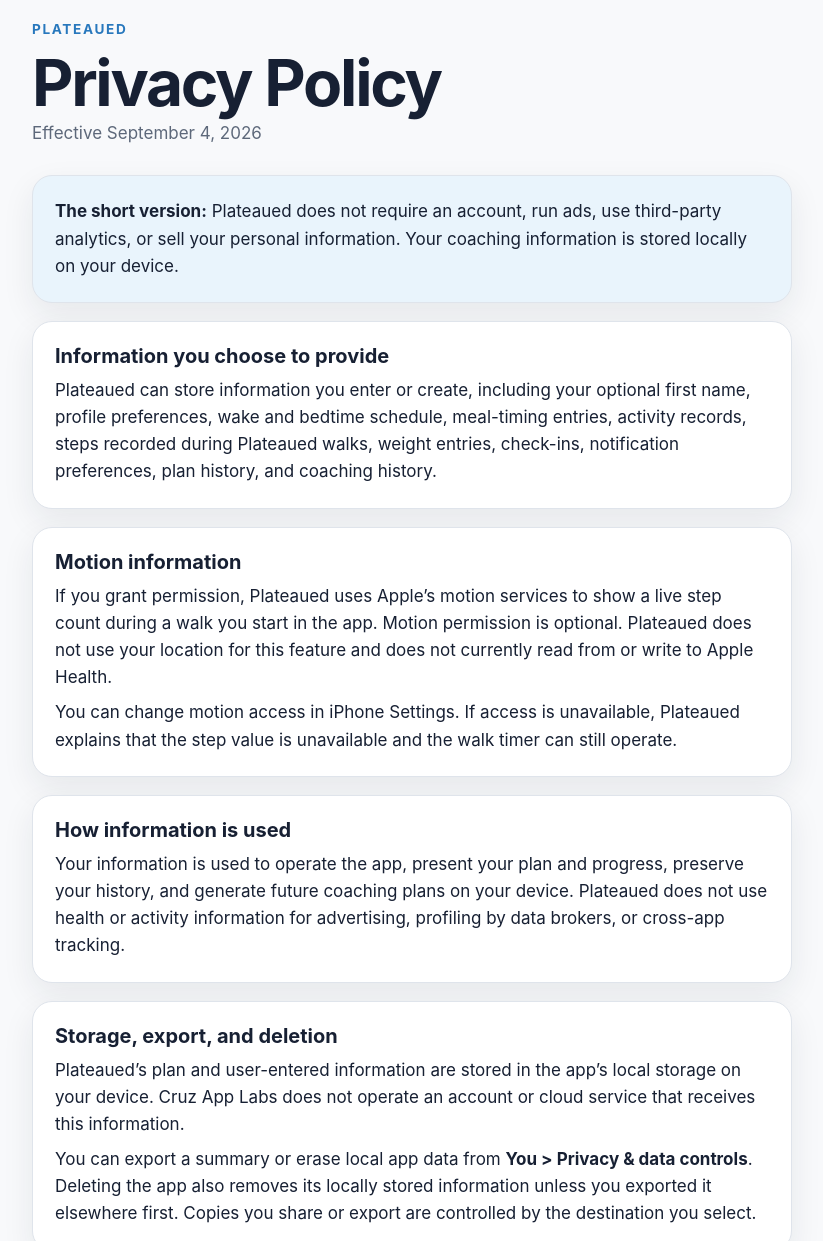
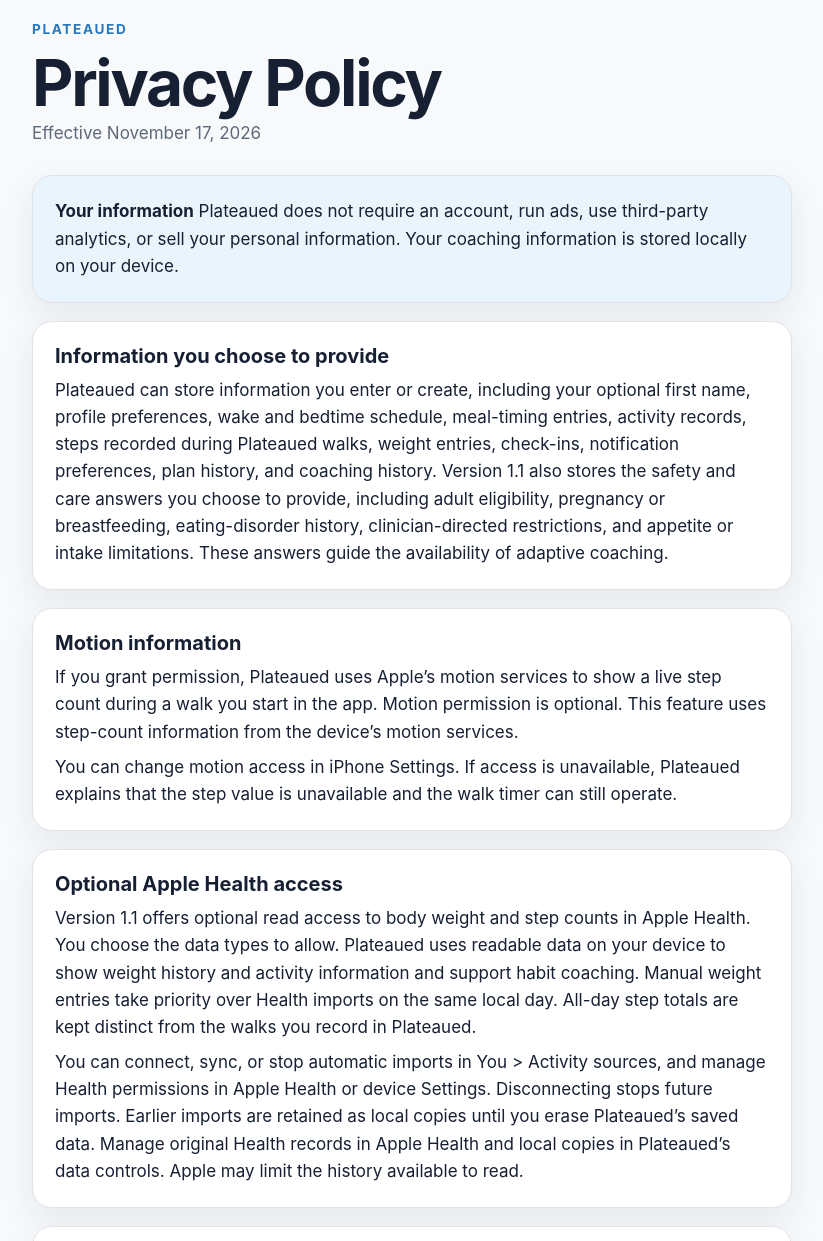
Before and after one commit to cruzapplabs-web/cruzapplabs-web.github.io, a plain HTML site: page plateaued/privacy/index.html in a window 1280 px wide. Shown: the part 80-1321 px from the top of the page, without its empty margins (228-1051 px from the left). Drawn offline with Linux system fonts and the light colour scheme.

Commit message:
Update Plateaued privacy policy for optional Health reads and build 14 data controls

```diff
--- a/plateaued/privacy/index.html
+++ b/plateaued/privacy/index.html
@@ -69,21 +69,27 @@
   <main>
     <div class="eyebrow">Plateaued</div>
     <h1>Privacy Policy</h1>
-    <p class="updated">Effective September 4, 2026</p>
+    <p class="updated">Effective November 17, 2026</p>
 
     <div class="notice">
-      <strong>The short version:</strong> Plateaued does not require an account, run ads, use third-party analytics, or sell your personal information. Your coaching information is stored locally on your device.
+      <strong>Your information</strong> Plateaued does not require an account, run ads, use third-party analytics, or sell your personal information. Your coaching information is stored locally on your device.
     </div>
 
     <section>
       <h2>Information you choose to provide</h2>
-      <p>Plateaued can store information you enter or create, including your optional first name, profile preferences, wake and bedtime schedule, meal-timing entries, activity records, steps recorded during Plateaued walks, weight entries, check-ins, notification preferences, plan history, and coaching history.</p>
+      <p>Plateaued can store information you enter or create, including your optional first name, profile preferences, wake and bedtime schedule, meal-timing entries, activity records, steps recorded during Plateaued walks, weight entries, check-ins, notification preferences, plan history, and coaching history. Version 1.1 also stores the safety and care answers you choose to provide, including adult eligibility, pregnancy or breastfeeding, eating-disorder history, clinician-directed restrictions, and appetite or intake limitations. These answers guide the availability of adaptive coaching.</p>
     </section>
 
     <section>
       <h2>Motion information</h2>
-      <p>If you grant permission, Plateaued uses Apple’s motion services to show a live step count during a walk you start in the app. Motion permission is optional. Plateaued does not use your location for this feature and does not currently read from or write to Apple Health.</p>
+      <p>If you grant permission, Plateaued uses Apple’s motion services to show a live step count during a walk you start in the app. Motion permission is optional. This feature uses step-count information from the device’s motion services.</p>
       <p>You can change motion access in iPhone Settings. If access is unavailable, Plateaued explains that the step value is unavailable and the walk timer can still operate.</p>
+    </section>
+
+    <section>
+      <h2>Optional Apple Health access</h2>
+      <p>Version 1.1 offers optional read access to body weight and step counts in Apple Health. You choose the data types to allow. Plateaued uses readable data on your device to show weight history and activity information and support habit coaching. Manual weight entries take priority over Health imports on the same local day. All-day step totals are kept distinct from the walks you record in Plateaued.</p>
+      <p>You can connect, sync, or stop automatic imports in You &gt; Activity sources, and manage Health permissions in Apple Health or device Settings. Disconnecting stops future imports. Earlier imports are retained as local copies until you erase Plateaued’s saved data. Manage original Health records in Apple Health and local copies in Plateaued’s data controls. Apple may limit the history available to read.</p>
     </section>
 
     <section>
@@ -94,7 +100,8 @@
     <section>
       <h2>Storage, export, and deletion</h2>
       <p>Plateaued’s plan and user-entered information are stored in the app’s local storage on your device. Cruz App Labs does not operate an account or cloud service that receives this information.</p>
-      <p>You can export a summary or erase local app data from <strong>You &gt; Privacy &amp; data controls</strong>. Deleting the app also removes its locally stored information unless you exported it elsewhere first. Copies you share or export are controlled by the destination you select.</p>
+      <p>Version 1.1 marks its state, backup and recovery files for exclusion from device backups. Apple controls the final backup and restore behavior. Older versions may include local app information in device backups depending on your Apple settings.</p>
+      <p>Version 1.1 provides a complete, versioned JSON export of saved app data from <strong>You &gt; Privacy &amp; data controls</strong>. Earlier versions provide a summary export. You can also erase local app data there. The export can include health imports, safety answers, weight entries, logs, setup drafts and plan history, so choose its destination carefully. Copies you export are controlled by the destination you select. Deleting the app removes its local records; keep an export if you want your own copy.</p>
     </section>
 
     <section>
```
